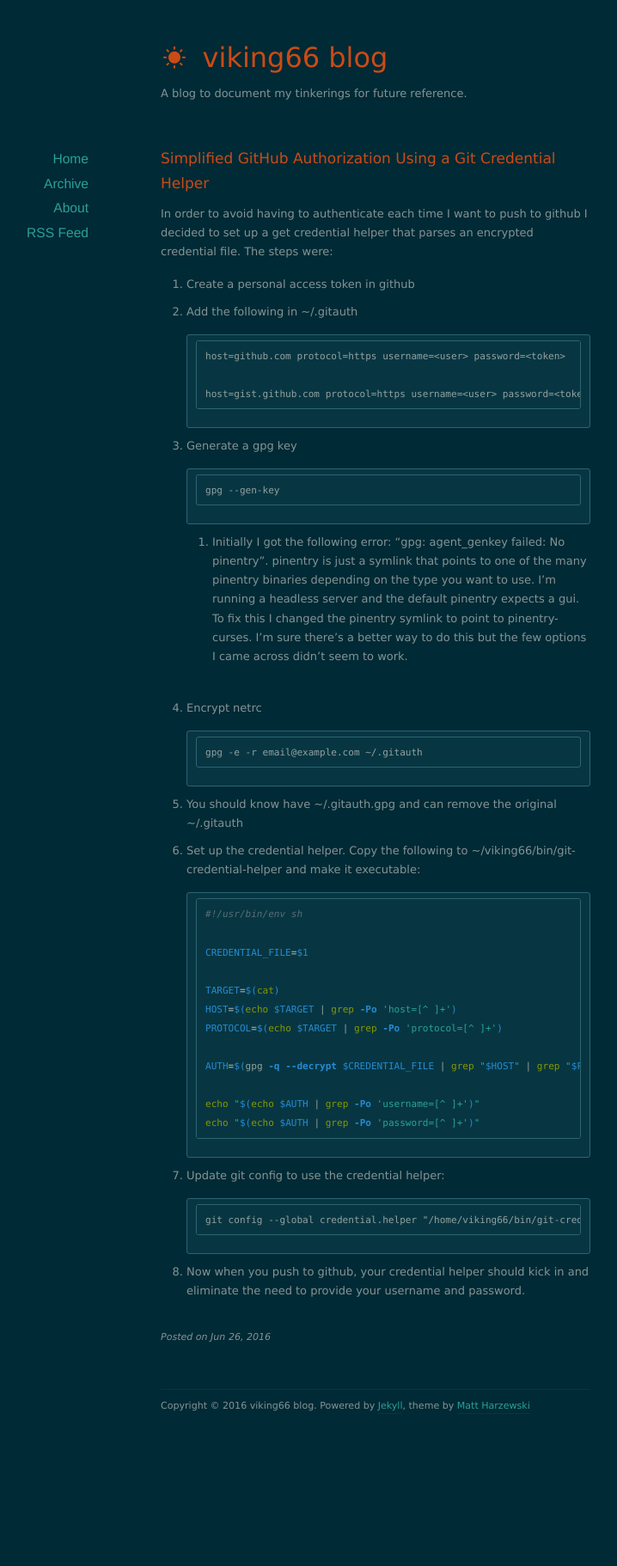
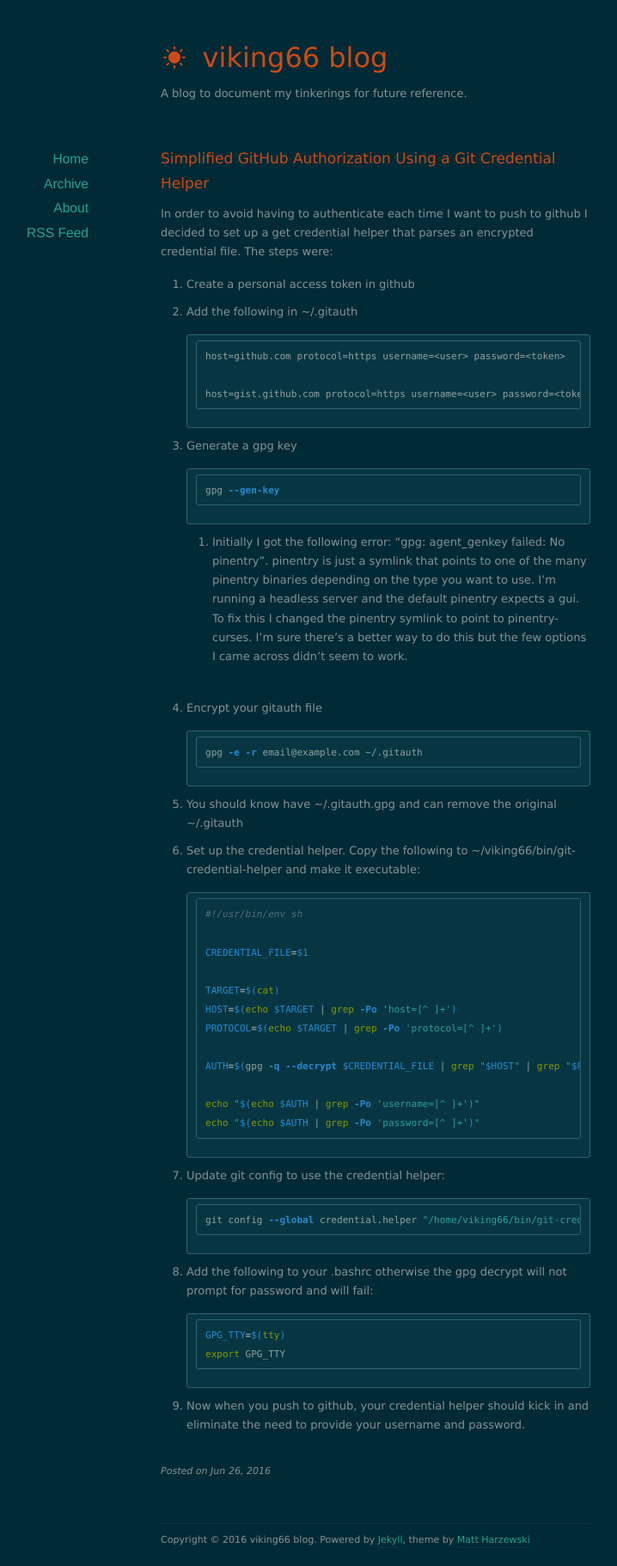
Before and after one commit to viking66/viking66.github.io, a Jekyll site: the page built from _posts/2016-06-26-simplified-github-authorization-using-a-get-credential-helper.md, in a window 1280 px wide. Shown: the whole page at 86% size, without its empty margins (203-921 px from the left). Built offline with Jekyll 4.4.1, drawn with Linux system fonts in a browser that asks for light colours; nearby versions of some CDN libraries; before the commit the page ends 1665 px from its top, so only the background shows below that.

Commit message:
Need to export GPG_TTY in order to get gpg decrypt to work from credential helper

````diff
--- a/_posts/2016-06-26-simplified-github-authorization-using-a-get-credential-helper.md
+++ b/_posts/2016-06-26-simplified-github-authorization-using-a-get-credential-helper.md
@@ -18,16 +18,17 @@ In order to avoid having to authenticate each time I want to push to github I de
 
 3. Generate a gpg key
 
-   ```
+   ```bash
    gpg --gen-key
    ```
 
     * Initially I got the following error: "gpg: agent_genkey failed: No pinentry". pinentry is just a symlink that points to one of the many pinentry binaries depending on the type you want to use. I'm running a headless server and the default pinentry expects a gui. To fix this I changed the pinentry symlink to point to pinentry-curses. I'm sure there's a better way to do this but the few options I came across didn't seem to work.
-4. Encrypt netrc
+4. Encrypt your gitauth file
 
-   ```
+   ```bash
    gpg -e -r email@example.com ~/.gitauth
    ```
+
 5. You should know have ~/.gitauth.gpg and can remove the original ~/.gitauth
 6. Set up the credential helper. Copy the following to ~/viking66/bin/git-credential-helper and make it executable:
 
@@ -48,7 +49,15 @@ In order to avoid having to authenticate each time I want to push to github I de
 
 7. Update git config to use the credential helper:
 
-   ```
+   ```bash
    git config --global credential.helper "/home/viking66/bin/git-credential-helper ~/.gitauth.gpg"
    ```
+
+9. Add the following to your .bashrc otherwise the gpg decrypt will not prompt for password and will fail:
+
+   ```bash
+   GPG_TTY=$(tty)
+   export GPG_TTY
+   ```
+
 8. Now when you push to github, your credential helper should kick in and eliminate the need to provide your username and password.
````
Also changed, not shown: other parts of _posts/2016-06-26-simplified-github-authorization-using-a-get-credential-helper.md (+1 -1 lines).
